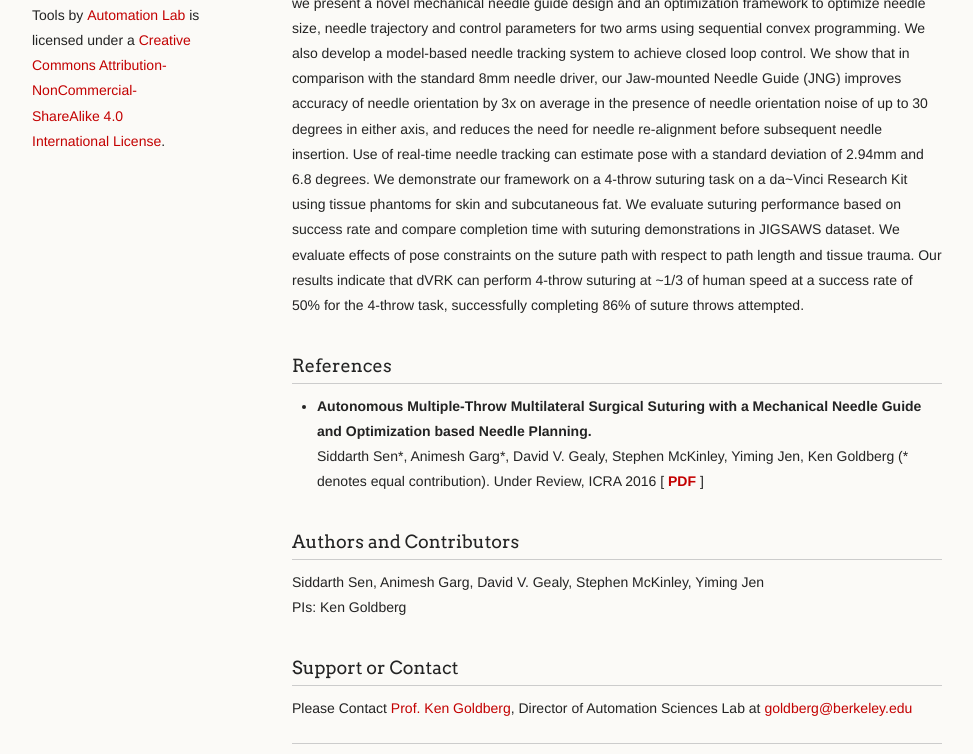
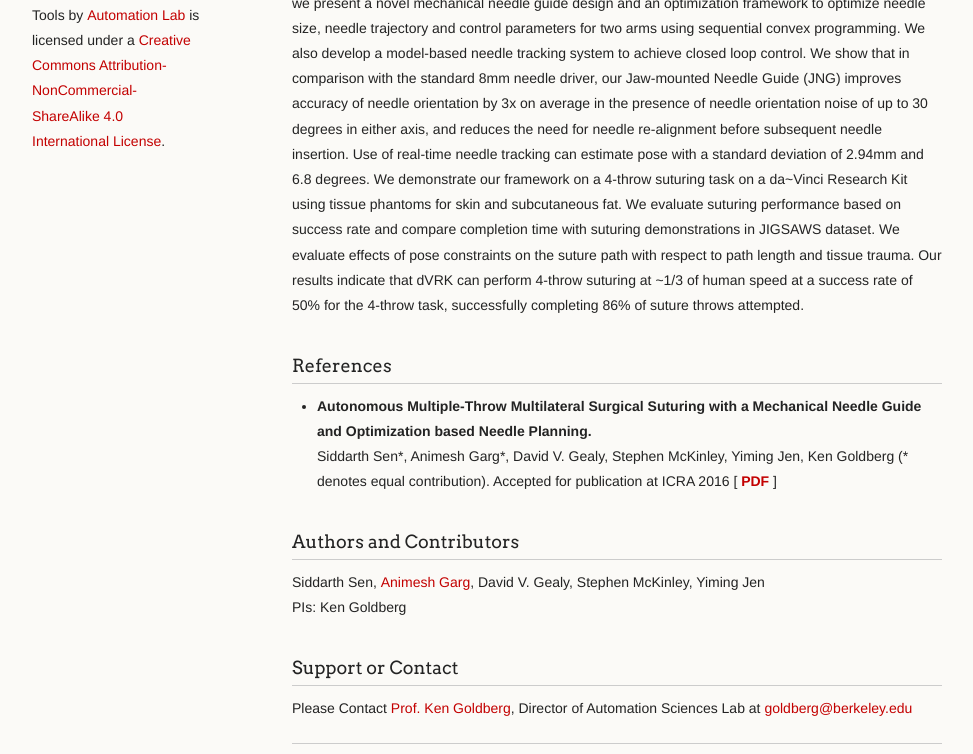
Before and after one commit to BerkeleyAutomation/amts, a plain HTML site: page index.html in a window 1280 px wide. Shown: the part 614-1368 px from the top of the page, without its empty margins (18-991 px from the left). Drawn offline with Linux system fonts and the light colour scheme.

Commit message:
Adding accept notification!

```diff
--- a/index.html
+++ b/index.html
@@ -55,7 +55,7 @@ We demonstrate our framework on a 4-throw suturing task on a da~Vinci Research K
 <ul>
 <li>
 <strong>Autonomous Multiple-Throw Multilateral Surgical Suturing with a Mechanical Needle Guide and Optimization based Needle Planning.</strong> <br>
-Siddarth Sen*, Animesh Garg*, David V. Gealy, Stephen McKinley, Yiming Jen, Ken Goldberg (* denotes equal contribution). Under Review, ICRA 2016
+Siddarth Sen*, Animesh Garg*, David V. Gealy, Stephen McKinley, Yiming Jen, Ken Goldberg (* denotes equal contribution). Accepted for publication at ICRA 2016
 [<a href="files/sen2016autonomousICRA.pdf"> <strong>PDF</strong> </a>] </li>
 </ul>
 
@@ -63,7 +63,7 @@ Siddarth Sen*, Animesh Garg*, David V. Gealy, Stephen McKinley, Yiming Jen, Ken
 <a id="authors-and-contributors" class="anchor" href="#authors-and-contributors" aria-hidden="true"><span class="octicon octicon-link"></span></a>Authors and Contributors</h3>
 
 <p>
-Siddarth Sen, Animesh Garg,  David V. Gealy, Stephen McKinley, Yiming Jen<br>
+Siddarth Sen, <a href="animesh.garg.tech">Animesh Garg</a>,  David V. Gealy, Stephen McKinley, Yiming Jen<br>
 PIs: Ken Goldberg
 </p>
 
```
